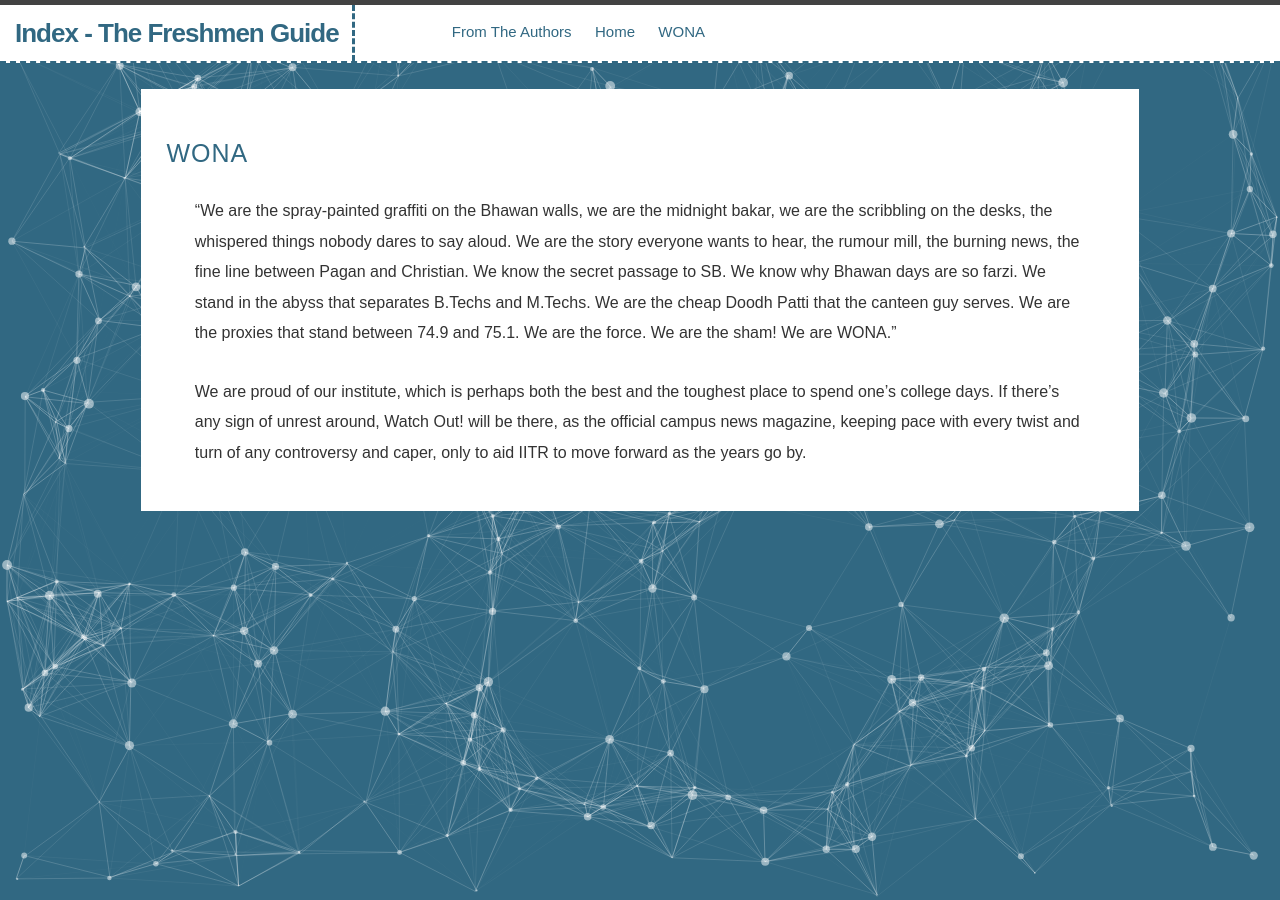
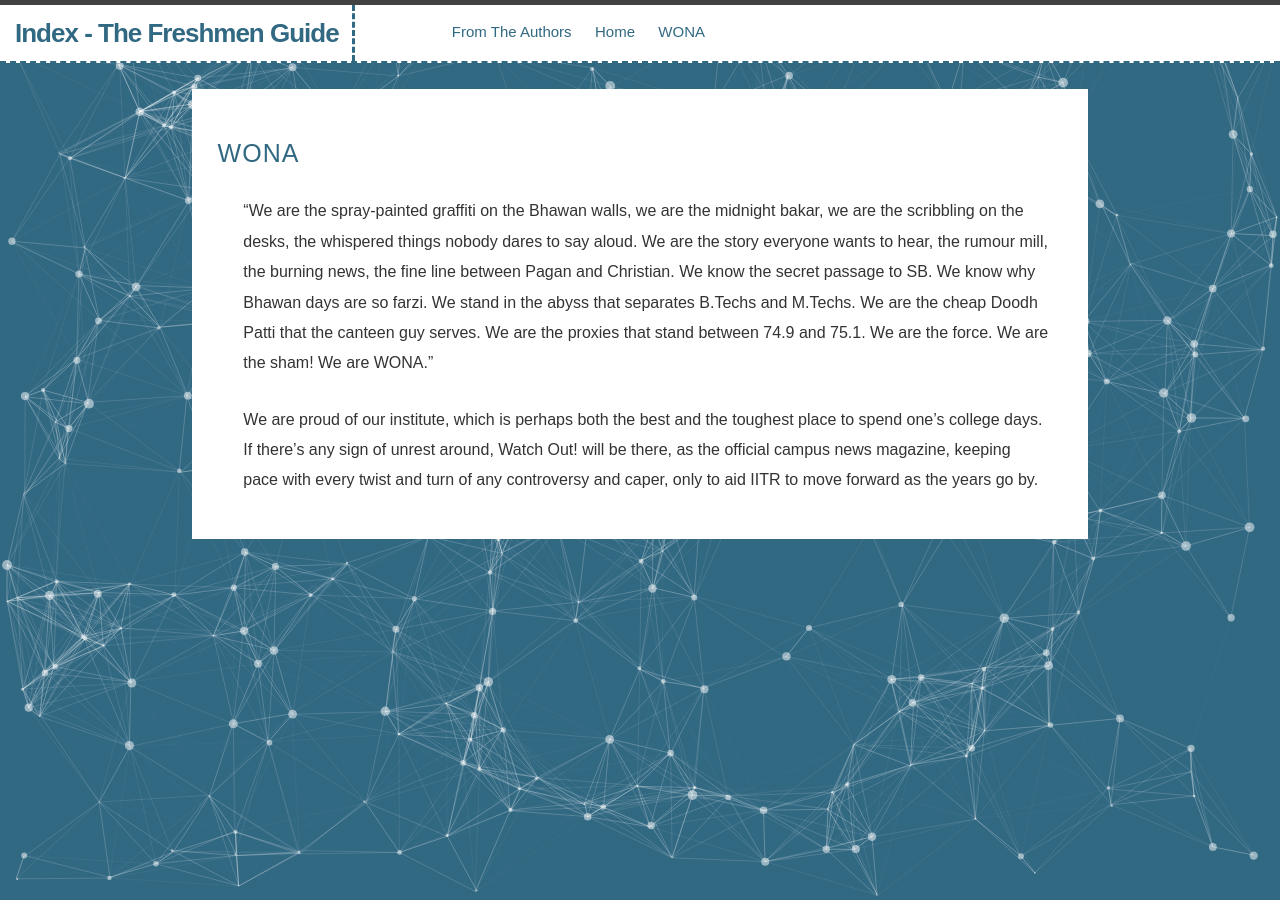
Before and after one commit to ankg/TheFreshmenGuide-WONA, a Jekyll site: the page built from wona.md, in a window 1280 px wide. Built offline with Jekyll 4.4.1, drawn with Linux system fonts in a browser that asks for light colours; Markdown is read by kramdown in place of the engine named in the settings.

Commit message:
Changes css

```diff
--- a/css/post.css
+++ b/css/post.css
@@ -1,14 +1,14 @@
 
 .post{
 	text-align: left;
-	max-width: 78%;
+	max-width: 70%;
 	margin-left: auto;
 	margin-right: auto;
 	font-size: 16px;
 	background: white;
 	padding: 1%;
 	padding-left: 2% ;
-	padding-right: 2% ;
+	padding-right: 1% ;
 	margin-bottom: 2%;
 	margin-top: 2%;
 	line-height: 190%;
```
